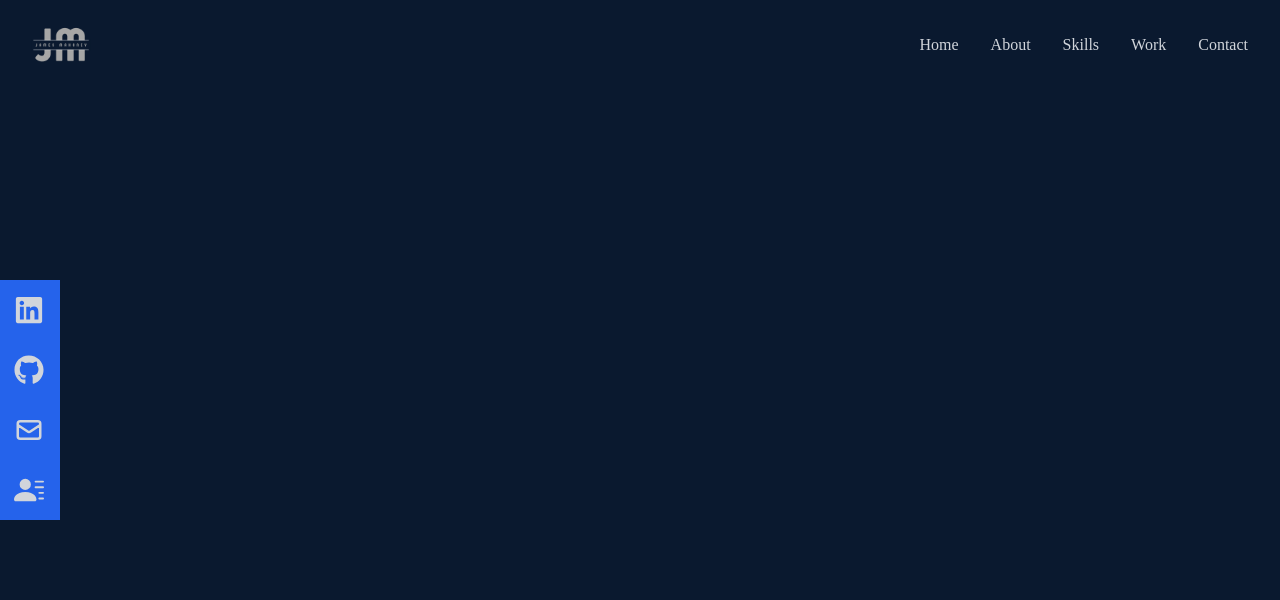
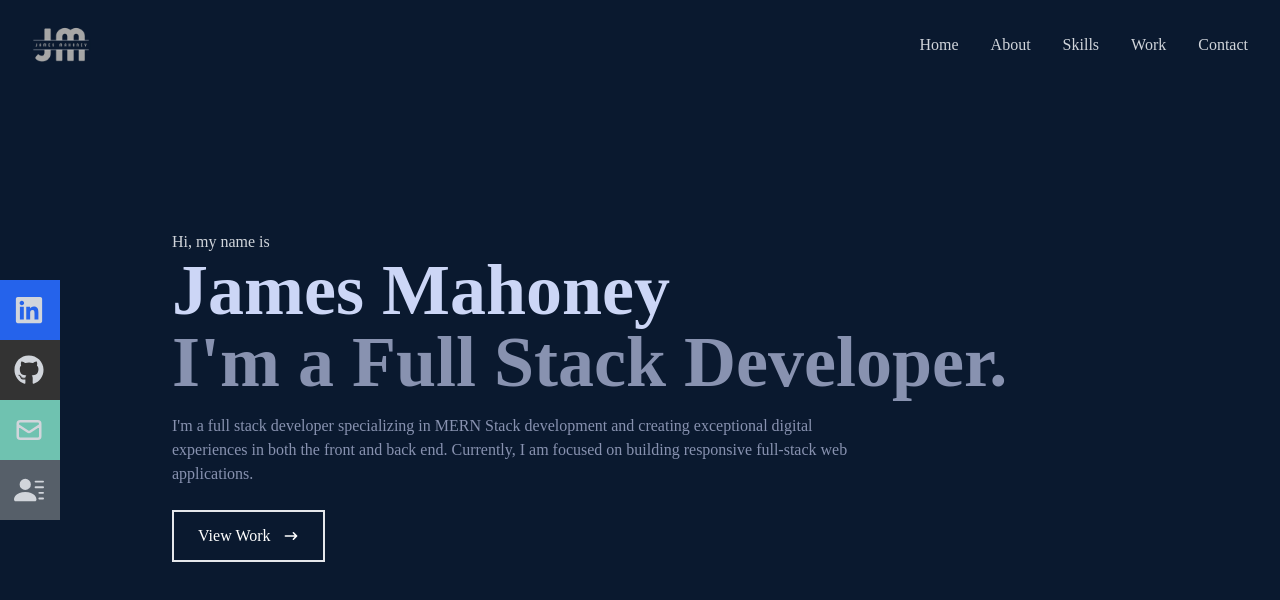
Before and after one commit to Jamesbmahoney/james-react-portfolio, a React (Create React App) app: page / in a window 1280 px wide. Shown: the top 600 px of the page. Built offline with nearby package versions, Linux system fonts and the light colour scheme.

Commit message:
added home component with button

```diff
--- a/src/components/Home.jsx
+++ b/src/components/Home.jsx
@@ -1,12 +1,35 @@
-import React from 'react'
-import {HiArrowNarrowRight} from "react-icons/hi"
+import React from "react";
+import { HiArrowNarrowRight } from "react-icons/hi";
 
 const Home = () => {
   return (
-    <div className='w-full h-screen bg-[#0a192f]'>
+    <div name="home" className="w-full h-screen bg-[#0a192f]">
+      {/* Container */}
+      <div className="max-w-[1000px] mx-auto px-8 flex flex-col justify-center h-full">
+        <p className="text-gray-300">Hi, my name is</p>
+        <h1 className="text-4xl sm:text-7xl font-bold text-[#ccd6f6]">
+          James Mahoney
+        </h1>
+        <h2 className="text-4xl sm:text-7xl font-bold text-[#8892b0]">
+          I'm a Full Stack Developer.
+        </h2>
+        <p className="text-[#8892b0] py-4 max-w-[700px]">
+          I'm a full stack developer specializing in MERN Stack development and
+          creating exceptional digital experiences in both the front and back
+          end. Currently, I am focused on building responsive full-stack web
+          applications.
+        </p>
+        <div>
+          <button className="text-white  group border-2 px-6 py-3 my-2 flex items-center hover:bg-gray-400">
+            View Work
+            <span className="group-hover:rotate-90 duration-300">
+              <HiArrowNarrowRight className="ml-3" />
+            </span>
+          </button>
+        </div>
+      </div>
+    </div>
+  );
+};
 
-    </div>
-  )
-}
-
-export default Home
+export default Home;
--- a/src/components/Navbar.jsx
+++ b/src/components/Navbar.jsx
@@ -50,7 +50,7 @@ const Navbar = () => {
       </ul>
 
       {/* Social icons */}
-      <div className="flex fixed flex-col top-[35%] left-0">
+      <div className="hidden lg:flex fixed flex-col top-[35%] left-0">
         <ul>
           <li className="w-[160px] h-[60px] flex justify-between items-center ml-[-100px] hover:ml-[-10px] duration-300 bg-blue-600">
             <a  className="flex justify-between items-center w-full text-gray-300"
@@ -58,19 +58,19 @@ const Navbar = () => {
               LinkedIn <FaLinkedin size={30} />
             </a>
           </li>
-          <li className="w-[160px] h-[60px] flex justify-between items-center ml-[-100px] hover:ml-[-10px] duration-300 bg-blue-600">
+          <li className="w-[160px] h-[60px] flex justify-between items-center ml-[-100px] hover:ml-[-10px] duration-300 bg-[#333333]">
             <a  className="flex justify-between items-center w-full text-gray-300"
             href="/">
               Github <FaGithub size={30} />
             </a>
           </li>
-          <li className="w-[160px] h-[60px] flex justify-between items-center ml-[-100px] hover:ml-[-10px] duration-300 bg-blue-600">
+          <li className="w-[160px] h-[60px] flex justify-between items-center ml-[-100px] hover:ml-[-10px] duration-300 bg-[#6fc2b0]">
             <a  className="flex justify-between items-center w-full text-gray-300"
             href="/">
               Email <HiOutlineMail size={30} />
             </a>
           </li>
-          <li className="w-[160px] h-[60px] flex justify-between items-center ml-[-100px] hover:ml-[-10px] duration-300 bg-blue-600">
+          <li className="w-[160px] h-[60px] flex justify-between items-center ml-[-100px] hover:ml-[-10px] duration-300 bg-[#565f69]">
             <a  className="flex justify-between items-center w-full text-gray-300"
             href="/">
               Resume <BsFillPersonLinesFill size={30} />
```
